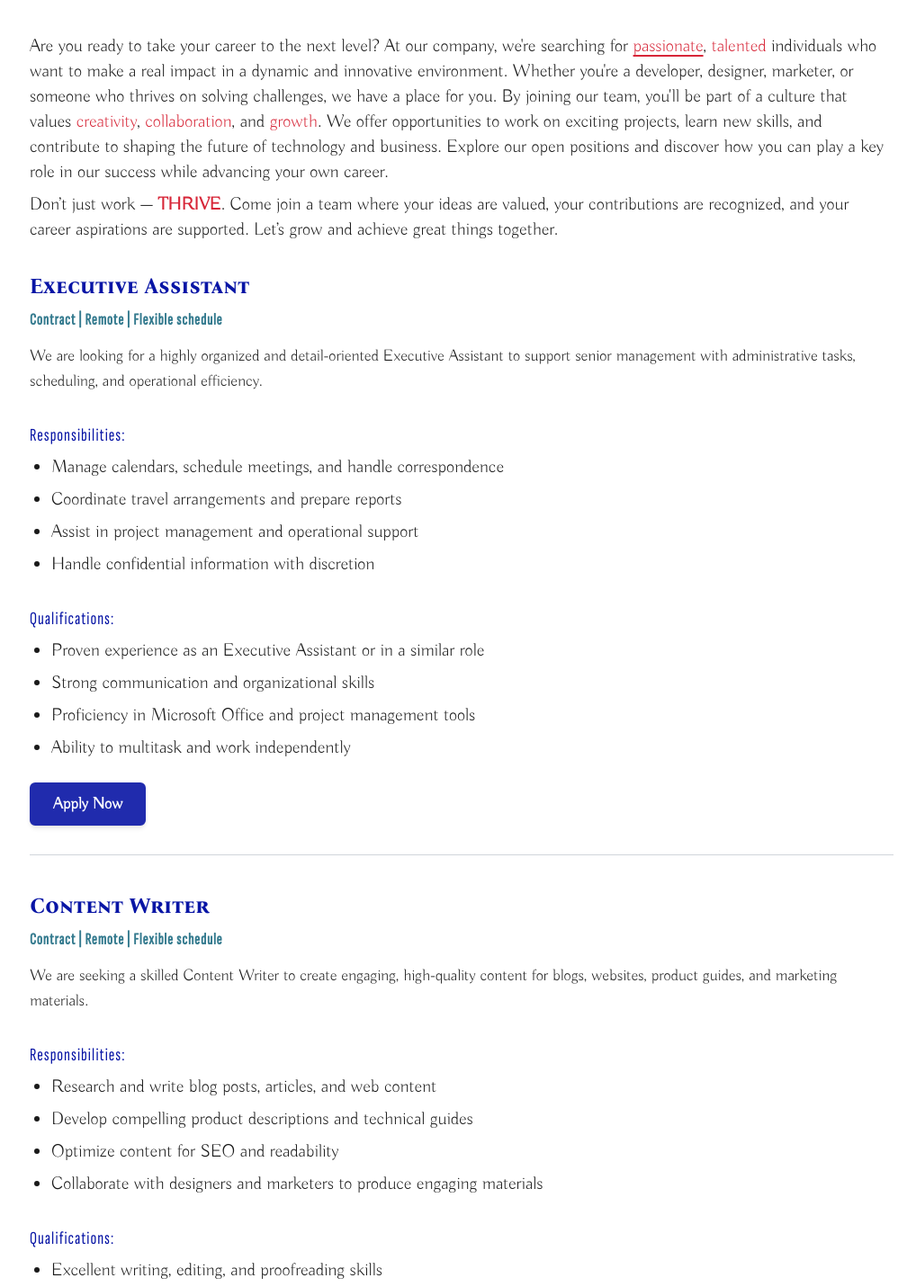
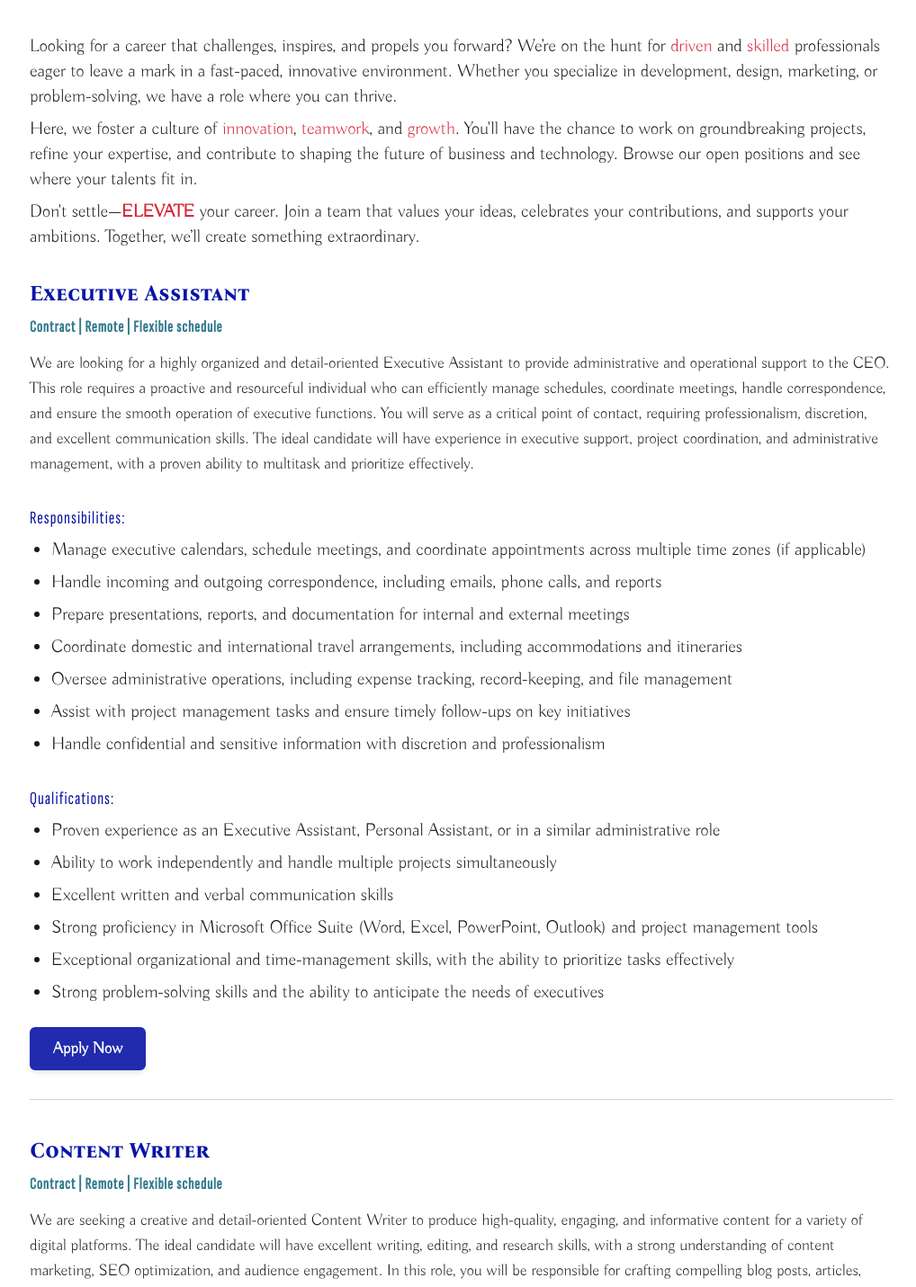
Before and after one commit to tmchuynh/phoenix-code-studio, a Next.js app: page /careers in a window 1280 px wide. Shown: the part 220-1651 px from the top of the page at 90% size, without its empty margins (127-1145 px from the left). Built offline with nearby package versions, Linux system fonts and the light colour scheme.

Commit message:
create form for applicants

```diff
--- a/src/app/careers/page.tsx
+++ b/src/app/careers/page.tsx
@@ -16,29 +16,29 @@ const JobListingsPage: FC = () => {
         Open Positions
       </h1>
       <p>
-        Are you ready to take your career to the next level? At our company,
-        we're searching for{" "}
-        <span className="underline underline-offset-4 text-primary">
-          passionate
-        </span>
-        , <EmphasizeText>talented</EmphasizeText> individuals who want to make a
-        real impact in a dynamic and innovative environment. Whether you're a
-        developer, designer, marketer, or someone who thrives on solving
-        challenges, we have a place for you. By joining our team, you'll be part
-        of a culture that values <EmphasizeText>creativity</EmphasizeText>,{" "}
-        <EmphasizeText>collaboration</EmphasizeText>, and{" "}
-        <EmphasizeText>growth</EmphasizeText>. We offer opportunities to work on
-        exciting projects, learn new skills, and contribute to shaping the
-        future of technology and business. Explore our open positions and
-        discover how you can play a key role in our success while advancing your
-        own career.
+        Looking for a career that challenges, inspires, and propels you forward?
+        We’re on the hunt for <EmphasizeText>driven</EmphasizeText> and{" "}
+        <EmphasizeText>skilled</EmphasizeText> professionals eager to leave a
+        mark in a fast-paced, innovative environment. Whether you specialize in
+        development, design, marketing, or problem-solving, we have a role where
+        you can thrive.
       </p>
+
       <p>
-        Don’t just work —{" "}
-        <span className="text-primary font-extrabold">THRIVE</span>. Come join a
-        team where your ideas are valued, your contributions are recognized, and
-        your career aspirations are supported. Let’s grow and achieve great
-        things together.
+        Here, we foster a culture of <EmphasizeText>innovation</EmphasizeText>,{" "}
+        <EmphasizeText>teamwork</EmphasizeText>, and{" "}
+        <EmphasizeText>growth</EmphasizeText>. You'll have the chance to work on
+        groundbreaking projects, refine your expertise, and contribute to
+        shaping the future of business and technology. Browse our open positions
+        and see where your talents fit in.
+      </p>
+
+      <p>
+        Don't settle—
+        <span className="text-primary font-extrabold">ELEVATE</span> your
+        career. Join a team that values your ideas, celebrates your
+        contributions, and supports your ambitions. Together, we’ll create
+        something extraordinary.
       </p>
 
       {/* Job Listings */}
@@ -82,7 +82,7 @@ const JobListingsPage: FC = () => {
             <div className="mt-6">
               <Button
                 variant={"secondary"}
-                onClick={() => router.push("contact-us")}
+                onClick={() => router.push("/applicant-submission")}
                 className="px-6 py-3 text-lg"
               >
                 Apply Now
--- a/src/app/page.tsx
+++ b/src/app/page.tsx
@@ -34,10 +34,10 @@ const WelcomePage: FC = () => {
         <Button onClick={navigateToServices}>Explore Our Services</Button>
       </section>
 
-      <JoinUs />
-
       {/* Services Highlight Section */}
       <ServiceHighlights />
+
+      <JoinUs />
 
       {/* About Section */}
       <AboutSection />
--- a/src/components/JoinUs.tsx
+++ b/src/components/JoinUs.tsx
@@ -8,30 +8,31 @@ const JoinUs = () => {
         Come Be a Part of Our Team
       </h2>
       <p>
-        Are you ready to take your career to the next level? At our company,
-        we're searching for{" "}
-        <span className="underline underline-offset-4 text-primary">
-          passionate
-        </span>
-        , <EmphasizeText>talented</EmphasizeText> individuals who want to make a
-        real impact in a dynamic and innovative environment. Whether you're a
-        developer, designer, marketer, or someone who thrives on solving
-        challenges, we have a place for you. By joining our team, you'll be part
-        of a culture that values <EmphasizeText>creativity</EmphasizeText>,{" "}
+        Ready to take your career to the next level? At our company, we're
+        looking for <EmphasizeText>passionate</EmphasizeText>,{" "}
+        <EmphasizeText>talented</EmphasizeText> individuals eager to make a real
+        impact in a dynamic, innovative environment. Whether you're a developer,
+        designer, marketer, or someone who thrives on solving challenges,
+        there's a place for you here.
+      </p>
+
+      <p>
+        Join a culture that values <EmphasizeText>creativity</EmphasizeText>,{" "}
         <EmphasizeText>collaboration</EmphasizeText>, and{" "}
-        <EmphasizeText>growth</EmphasizeText>. We offer opportunities to work on
-        exciting projects, learn new skills, and contribute to shaping the
-        future of technology and business. Explore our open positions and
-        discover how you can play a key role in our success while advancing your
-        own career.
+        <EmphasizeText>growth</EmphasizeText>. Work on exciting projects, expand
+        your skill set, and help shape the future of technology and business.
+        Explore our open positions and find out how you can play a key role in
+        our success while advancing your own career.
       </p>
+
       <p>
         Don’t just work —{" "}
-        <span className="text-primary font-extrabold">THRIVE</span>. Come join a
-        team where your ideas are valued, your contributions are recognized, and
-        your career aspirations are supported. Let’s grow and achieve great
-        things together.
+        <span className="text-primary font-extrabold">THRIVE</span>. Be part of
+        a team where your ideas matter, your contributions are valued, and your
+        career aspirations are supported. Let’s grow and achieve greatness
+        together.
       </p>
+
       <Button
         className="my-3 w-1/2"
         onClick={() => (window.location.href = "/careers")}
--- a/src/lib/constants.ts
+++ b/src/lib/constants.ts
@@ -1129,181 +1129,106 @@ export const jobPositions: JobPosition[] = [
   {
     title: "Executive Assistant",
     description:
-      "We are looking for a highly organized and detail-oriented Executive Assistant to support senior management with administrative tasks, scheduling, and operational efficiency.",
+      "We are looking for a highly organized and detail-oriented Executive Assistant to provide administrative and operational support to the CEO. This role requires a proactive and resourceful individual who can efficiently manage schedules, coordinate meetings, handle correspondence, and ensure the smooth operation of executive functions. You will serve as a critical point of contact, requiring professionalism, discretion, and excellent communication skills. The ideal candidate will have experience in executive support, project coordination, and administrative management, with a proven ability to multitask and prioritize effectively.",
     responsibilities: [
-      "Manage calendars, schedule meetings, and handle correspondence",
-      "Coordinate travel arrangements and prepare reports",
-      "Assist in project management and operational support",
-      "Handle confidential information with discretion",
+      "Manage executive calendars, schedule meetings, and coordinate appointments across multiple time zones (if applicable)",
+      "Handle incoming and outgoing correspondence, including emails, phone calls, and reports",
+      "Prepare presentations, reports, and documentation for internal and external meetings",
+      "Coordinate domestic and international travel arrangements, including accommodations and itineraries",
+      "Oversee administrative operations, including expense tracking, record-keeping, and file management",
+      "Assist with project management tasks and ensure timely follow-ups on key initiatives",
+      "Handle confidential and sensitive information with discretion and professionalism",
     ],
     qualifications: [
-      "Proven experience as an Executive Assistant or in a similar role",
-      "Strong communication and organizational skills",
-      "Proficiency in Microsoft Office and project management tools",
-      "Ability to multitask and work independently",
+      "Proven experience as an Executive Assistant, Personal Assistant, or in a similar administrative role",
+      "Ability to work independently and handle multiple projects simultaneously",
+      "Excellent written and verbal communication skills",
+      "Strong proficiency in Microsoft Office Suite (Word, Excel, PowerPoint, Outlook) and project management tools",
+      "Exceptional organizational and time-management skills, with the ability to prioritize tasks effectively",
+      "Strong problem-solving skills and the ability to anticipate the needs of executives",
     ],
     information: "Contract | Remote | Flexible schedule",
   },
   {
     title: "Content Writer",
     description:
-      "We are seeking a skilled Content Writer to create engaging, high-quality content for blogs, websites, product guides, and marketing materials.",
+      "We are seeking a creative and detail-oriented Content Writer to produce high-quality, engaging, and informative content for a variety of digital platforms. The ideal candidate will have excellent writing, editing, and research skills, with a strong understanding of content marketing, SEO optimization, and audience engagement. In this role, you will be responsible for crafting compelling blog posts, articles, email campaigns, social media content, and marketing materials. You should be able to adapt your writing style to different audiences and industries, ensuring that all content aligns with brand messaging and goals.",
     responsibilities: [
-      "Research and write blog posts, articles, and web content",
-      "Develop compelling product descriptions and technical guides",
-      "Optimize content for SEO and readability",
-      "Collaborate with designers and marketers to produce engaging materials",
+      "Write, edit, and proofread engaging content, including blog posts, articles, newsletters, and website content",
+      "Conduct in-depth research on industry-related topics to create authoritative and informative content to provide to software developers",
+      "Collaborate with designers and marketers to develop content that complements visual branding",
+      "Manage content calendars and ensure consistent publishing schedules",
+      "Ensure all content aligns with brand voice, tone, and messaging guidelines",
     ],
     qualifications: [
-      "Excellent writing, editing, and proofreading skills",
-      "Experience with SEO principles and keyword optimization",
-      "Ability to adapt writing style for different audiences",
+      "Exceptional writing, editing, and proofreading skills",
+      "Familiarity with SEO best practices and keyword optimization",
+      "Ability to write for various audiences and industries",
       "Proficiency in content management systems (WordPress, Webflow, etc.)",
+      "Strong attention to detail and ability to meet tight deadlines",
     ],
     information: "Contract | Remote | Flexible schedule",
   },
   {
     title: "Graphic Designer/Illustrator",
     description:
-      "We are looking for a creative Graphic Designer/Illustrator to produce stunning visual content for branding, web design, and marketing materials.",
+      "We are seeking a talented and highly creative Graphic Designer/Illustrator to develop visually appealing designs and branding materials that captivate audiences. This role requires a strong eye for aesthetics, a deep understanding of design principles, and the ability to translate concepts into compelling visuals. The ideal candidate should be proficient in digital and print design, branding, UI/UX design, and illustration. You will work closely with marketing, content, and web development teams to create stunning visuals that enhance brand storytelling and user engagement.",
     responsibilities: [
-      "Create compelling graphics for websites, social media, and print",
-      "Develop illustrations and visual concepts for brand identity",
-      "Work closely with the marketing and web teams to enhance user experience",
-      "Ensure consistency in branding and design across all platforms",
+      "Design compelling graphics for websites, social media, advertising, and print materials",
+      "Create custom illustrations and visual assets that align with brand identity",
+      "Manage multiple design projects simultaneously while meeting deadlines",
+      "Collaborate with the marketing and web development teams to enhance user experience through design",
+      "Develop brand identity elements, including logos, typography, and color schemes",
+      "Ensure design consistency across all marketing and branding materials",
+      "Stay up to date with design trends and emerging technologies",
     ],
     qualifications: [
-      "Proficiency in Adobe Creative Suite (Photoshop, Illustrator, InDesign)",
-      "Experience in branding, typography, and color theory",
-      "Strong portfolio showcasing design and illustration work",
-      "Knowledge of UI/UX design is a plus",
+      "A strong portfolio showcasing previous design and illustration work",
+      "Ability to create original illustrations and conceptual designs",
+      "Strong understanding of branding, typography, and color theory",
+      "Proficiency in Adobe Creative Suite (Photoshop, Illustrator, InDesign, After Effects)",
+      "Experience in UI/UX design and familiarity with tools like Figma or Sketch",
     ],
     information: "Contract | Remote | Flexible schedule",
   },
   {
-    title: "Brand Strategist",
+    title: "Cybersecurity Specialist",
     description:
-      "We are looking for a strategic thinker to lead brand development, positioning, and storytelling efforts for our clients.",
+      "We are looking for a highly skilled Cybersecurity Specialist to protect our organization's data, networks, and digital assets from cyber threats. The ideal candidate will have experience implementing security protocols, identifying vulnerabilities, and responding to security incidents. You will work closely with the development teams to ensure compliance with industry standards and best practices, as well as train staff on security awareness and risk mitigation.",
     responsibilities: [
-      "Define brand identity, messaging, and positioning strategies",
-      "Conduct market research and competitive analysis",
-      "Develop and implement branding campaigns",
-      "Collaborate with designers, writers, and marketing teams",
+      "Train employees on cybersecurity best practices and risk awareness",
+      "Conduct security risk assessments, penetration testing, and vulnerability scanning",
+      "Monitor and analyze security threats, vulnerabilities, and breaches",
+      "Investigate and respond to security incidents, ensuring minimal impact to operations",
+      "Develop and implement cybersecurity policies, frameworks, and incident response plans",
+      "Manage firewalls, encryption protocols, and security monitoring tools",
     ],
     qualifications: [
-      "Experience in brand strategy, marketing, or a related field",
-      "Strong understanding of consumer psychology and brand perception",
-      "Excellent communication and storytelling skills",
-      "Ability to translate insights into compelling brand narratives",
+      "Relevant cybersecurity certifications (CISSP, CEH, CISM) are preferred (but not required with proven qualifying experience)",
+      "Proven experience in cybersecurity, network security, or IT security roles",
+      "Familiarity with security frameworks such as ISO 27001, NIST, and CIS",
+      "Knowledge of ethical hacking techniques, intrusion detection, and threat intelligence",
+      "Strong problem-solving skills and ability to handle high-pressure security situations",
     ],
-    information: "Contract | Remote | Growth opportunities | Flexible schedule",
-  },
-  {
-    title: "Public Relations (PR) Specialist",
-    description:
-      "We are looking for a PR Specialist to enhance brand awareness, manage media relations, and create compelling press content.",
-    responsibilities: [
-      "Develop PR campaigns and media outreach strategies",
-      "Write press releases, speeches, and promotional content",
-      "Manage relationships with journalists and media outlets",
-      "Monitor brand reputation and respond to public inquiries",
-    ],
-    qualifications: [
-      "Experience in public relations, communications, or journalism",
-      "Strong writing and interpersonal skills",
-      "Familiarity with media trends and digital PR strategies",
-      "Ability to handle crisis communication and reputation management",
-    ],
-    information: "Contract | Remote | Growth opportunities | Flexible schedule",
+    information: "Contract | Remote | Growth opportunities",
   },
   {
     title: "Sales Representative",
     description:
-      "We are looking for a dynamic Sales Representative to drive business growth and expand our client base.",
+      "We are looking for an enthusiastic and results-driven Sales Representative to identify and engage potential clients, build strong customer relationships, and drive business growth. The ideal candidate is a natural communicator with excellent negotiation skills and a proven track record in sales. You will play a crucial role in increasing revenue and expanding our customer base by promoting our products and services to a global audience.",
     responsibilities: [
-      "Identify and reach out to potential clients",
-      "Develop and present sales proposals",
-      "Maintain strong client relationships and follow up on leads",
-      "Achieve sales targets and contribute to company revenue growth",
+      "Develop and deliver compelling sales presentations and proposals",
+      "Negotiate contracts and close deals to meet or exceed sales targets",
+      "Identify, reach out to, and qualify potential clients through various channels",
+      "Maintain strong client relationships and provide exceptional customer service",
+      "Track sales metrics and report on performance using CRM software",
     ],
     qualifications: [
-      "Proven sales experience with a track record of achieving targets",
-      "Excellent communication and negotiation skills",
-      "Understanding of digital services and branding solutions",
-      "Ability to build long-term client relationships",
+      "Proven experience in sales, business development, or account management",
+      "Excellent communication, negotiation, and interpersonal skills",
+      "Strong understanding of branding, marketing, and digital services",
+      "Ability to work independently and proactively pursue new business opportunities",
     ],
     information: "Commission-based | Remote | Growth opportunities",
   },
-  {
-    title: "Cybersecurity Specialist",
-    description:
-      "We are seeking a Cybersecurity Specialist to ensure data security, implement best practices, and protect against cyber threats.",
-    responsibilities: [
-      "Monitor and analyze security threats and vulnerabilities",
-      "Develop and implement cybersecurity policies and protocols",
-      "Conduct security audits and penetration testing",
-      "Train teams on security best practices and risk mitigation",
-    ],
-    qualifications: [
-      "Experience in cybersecurity, network security, or IT security",
-      "Knowledge of security frameworks (ISO 27001, NIST, etc.)",
-      "Familiarity with firewalls, encryption, and ethical hacking",
-      "Cybersecurity certifications (CISSP, CEH, etc.) are a plus",
-    ],
-    information: "Contract | Remote | Growth opportunities",
-  },
-  {
-    title: "AI/Automation Specialist",
-    description:
-      "We are seeking an AI/Automation Specialist to develop intelligent solutions that streamline operations and enhance efficiency.",
-    responsibilities: [
-      "Design and implement AI-driven automation processes",
-      "Work with machine learning models and data analysis",
-      "Optimize business workflows using AI tools and chatbots",
-      "Collaborate with developers to integrate AI into digital products",
-    ],
-    qualifications: [
-      "Experience in AI development, automation, or data science",
-      "Proficiency in Python, TensorFlow, or related AI frameworks",
-      "Knowledge of AI ethics and responsible AI development",
-      "Ability to translate business needs into automated solutions",
-    ],
-    information: "Contract | Remote | Growth opportunities | Flexible schedule",
-  },
-  {
-    title: "Conversion Rate Optimization (CRO) Specialist",
-    description:
-      "We are looking for a CRO Specialist to optimize user experience and increase conversion rates for our digital platforms.",
-    responsibilities: [
-      "Analyze website traffic and user behavior to identify improvement areas",
-      "A/B test landing pages and marketing campaigns",
-      "Develop strategies to enhance customer journeys and engagement",
-      "Collaborate with marketing and web development teams",
-    ],
-    qualifications: [
-      "Experience in CRO, UX research, or digital marketing",
-      "Knowledge of Google Analytics, Hotjar, and A/B testing tools",
-      "Understanding of consumer psychology and digital funnels",
-      "Data-driven approach to optimizing conversion strategies",
-    ],
-    information: "Contract | Remote | Growth opportunities | Flexible schedule",
-  },
-  {
-    title: "Email Marketing Specialist",
-    description:
-      "We are looking for an Email Marketing Specialist to create and manage email campaigns that drive customer engagement and conversions.",
-    responsibilities: [
-      "Develop and execute targeted email marketing campaigns",
-      "Analyze campaign performance and optimize for better engagement",
-      "Manage subscriber lists and segmentation strategies",
-      "Ensure compliance with email marketing regulations (GDPR, CAN-SPAM)",
-    ],
-    qualifications: [
-      "Experience in email marketing and CRM platforms",
-      "Strong copywriting and A/B testing skills",
-      "Knowledge of automation tools and drip campaigns",
-      "Analytical mindset with a focus on data-driven improvements",
-    ],
-    information: "Contract | Remote | Growth opportunities | Flexible schedule",
-  },
 ];
```
Also changed, not shown: src/app/applicant-submission/page.tsx (added, +179 -0 lines), src/components/ServiceHighlights.tsx (+18 -8 lines), src/components/ui/textarea.tsx (added, +22 -0 lines).
